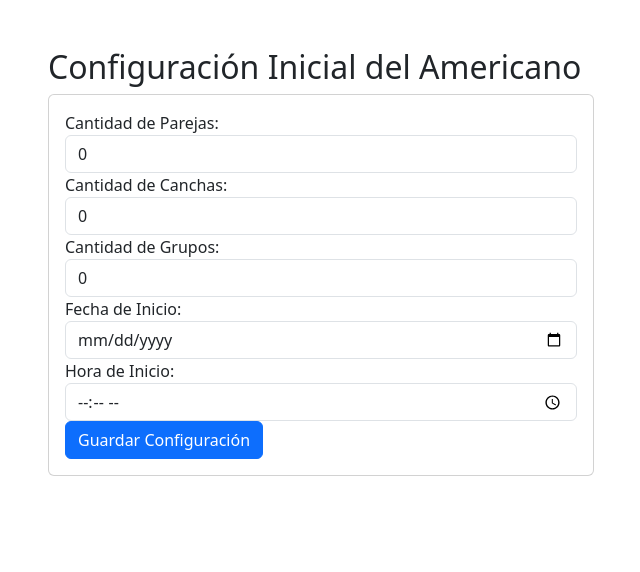
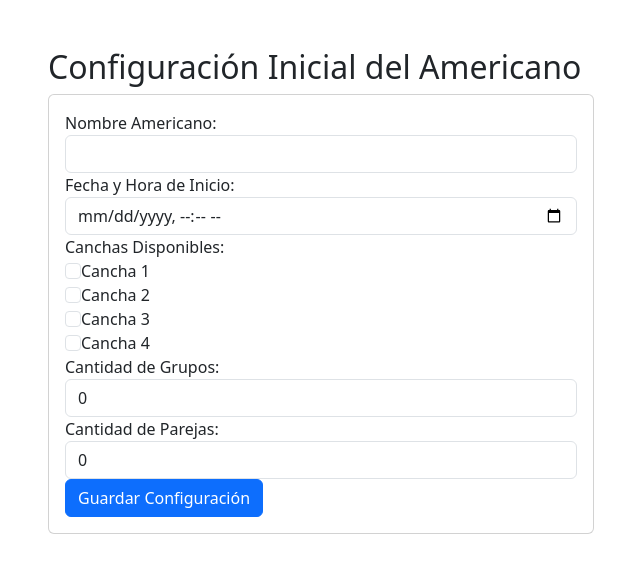
Before and after one commit to njorquera98/WPC-Front, an Angular app: page /fixture in a window 1280 px wide. Shown: the top 572 px of the page, without its empty margins (319-959 px from the left). Built offline with nearby package versions, Linux system fonts and the light colour scheme.

Commit message:
Fix: fixture component
Consume endpoint /pareja, /americano method post

```diff
--- a/src/app/fixture-americano.service.ts
+++ /dev/null
@@ -1,36 +0,0 @@
-import { Injectable } from '@angular/core';
-
-@Injectable({
-  providedIn: 'root'
-})
-export class FixtureAmericanoService {
-  private grupos: any[] = [];
-  private datosTorneo: any = {};
-  private fechaInicioTorneo: string = '';
-
-  constructor() { }
-
-  setGrupos(grupos: any[]) {
-    this.grupos = grupos;
-  }
-
-  getGrupos() {
-    return this.grupos;
-  }
-
-  setDatosTorneo(datos: any) {
-    this.datosTorneo = datos;
-  }
-
-  getDatosTorneo() {
-    return this.datosTorneo;
-  }
-
-  setFechaInicioTorneo(fechaInicio: string) {
-    this.fechaInicioTorneo = fechaInicio;
-  }
-
-  getFechaInicioTorneo() {
-    return this.fechaInicioTorneo;
-  }
-}
--- a/src/app/fixture/fixture.component.html
+++ b/src/app/fixture/fixture.component.html
@@ -1,3 +1,4 @@
+
 <div class="container mt-5">
   <div class="row justify-content-center">
     <div class="col-md-6">
@@ -6,28 +7,34 @@
         <div class="card-body">
           <form (ngSubmit)="onSubmit()">
             <div class="form-group">
-              <label for="cantidadParejas">Cantidad de Parejas:</label>
-              <input type="number" class="form-control" id="cantidadParejas" name="cantidadParejas" [(ngModel)]="cantidadParejas" (change)="onCantidadParejasChange()" placeholder="Ingrese cantidad de parejas">
+              <label for="nombre">Nombre Americano:</label>
+              <input type="text" class="form-control" id="nombre" name="nombre" [(ngModel)]="nombreAmericano" required>
             </div>
             <div class="form-group">
-              <label for="cantidadCanchas">Cantidad de Canchas:</label>
-              <input type="number" class="form-control" id="cantidadCanchas" name="cantidadCanchas" [(ngModel)]="cantidadCanchas" placeholder="Ingrese cantidad de canchas">
+              <label for="fechaInicio">Fecha y Hora de Inicio:</label>
+              <input type="datetime-local" class="form-control" id="fechaInicio" name="fechaInicio" [(ngModel)]="fechaInicio" required>
+            </div>
+
+            <div class="form-group">
+              <label>Canchas Disponibles:</label>
+              <div *ngFor="let cancha of canchas; let i = index">
+                <input class="form-check-input" type="checkbox" [value]="cancha" [id]="'cancha' + i" (change)="onCanchasChange(cancha, $event)">
+                <label class="form-check-label" [for]="'cancha' + i">
+                  {{ cancha }}
+                </label>
+              </div>
             </div>
             <div class="form-group">
               <label for="cantidadGrupos">Cantidad de Grupos:</label>
-              <input type="number" class="form-control" id="cantidadGrupos" name="cantidadGrupos" [(ngModel)]="cantidadGrupos" placeholder="Ingrese cantidad de grupos">
+              <input type="number" class="form-control" id="cantidadGrupos" name="cantidadGrupos" [(ngModel)]="cantidadGrupos" required>
             </div>
             <div class="form-group">
-              <label for="fechaInicio">Fecha de Inicio:</label>
-              <input type="date" class="form-control" id="fechaInicio" name="fechaInicio" [(ngModel)]="fechaInicio">
-            </div>
-            <div class="form-group">
-              <label for="horaInicio">Hora de Inicio:</label>
-              <input type="time" class="form-control" id="horaInicio" name="horaInicio" [(ngModel)]="horaInicio">
+              <label for="cantidadParejas">Cantidad de Parejas:</label>
+              <input type="number" class="form-control" id="cantidadParejas" name="cantidadParejas" [(ngModel)]="cantidadParejas" (change)="onCantidadParejasChange()" required>
             </div>
             <div *ngFor="let pareja of parejas; let i = index" class="form-group">
               <label for="pareja{{i}}">Nombre de la Pareja {{i + 1}}:</label>
-              <input type="text" class="form-control" id="pareja{{i}}" name="pareja{{i}}" [(ngModel)]="pareja.nombre" placeholder="Ingrese nombre de la pareja {{i + 1}}">
+              <input type="text" class="form-control" id="pareja{{i}}" name="pareja{{i}}" [(ngModel)]="pareja.nombre" placeholder="Ingrese nombre de la pareja {{i + 1}}" required>
             </div>
 
             <button type="submit" class="btn btn-primary">Guardar Configuración</button>
--- a/src/app/fixture/fixture.component.ts
+++ b/src/app/fixture/fixture.component.ts
@@ -1,6 +1,7 @@
 import { Component } from '@angular/core';
-import { FixtureAmericanoService } from '../fixture-americano.service';
-import { Router } from '@angular/router';
+import { ParejaService } from '../services/pareja.service';
+import { AmericanoService } from '../services/americano.service';
+import { Pareja } from '../models/pareja.model';
 
 @Component({
   selector: 'app-fixture',
@@ -8,96 +9,60 @@ import { Router } from '@angular/router';
   styleUrls: ['./fixture.component.css']
 })
 export class FixtureComponent {
+  nombreAmericano: string = '';
   cantidadParejas: number = 0;
-  cantidadCanchas: number = 0;
   cantidadGrupos: number = 0;
   fechaInicio: string = '';
-  horaInicio: string = '';
   parejas: { nombre: string }[] = [];
-  grupos: {
-    nombre: string,
-    parejas: { nombre: string }[],
-    partidos: {
-      pareja1: string,
-      pareja2: string,
-      resultado: string,
-      horaPartido: string, // Nueva propiedad: hora del partido
-      numeroCancha: number // Nueva propiedad: número de cancha
-    }[]
-  }[] = [];
+  canchas: string[] = ['Cancha 1', 'Cancha 2', 'Cancha 3', 'Cancha 4'];
+  selectedCanchas: { [key: string]: boolean } = {};
 
-  constructor(
-    private router: Router,
-    private torneoService: FixtureAmericanoService
-  ) { }
+  constructor(private parejaService: ParejaService, private americanoService: AmericanoService) { }
 
   onCantidadParejasChange() {
-    this.parejas = Array.from({ length: this.cantidadParejas }, (_, index) => ({
-      nombre: `Pareja ${index + 1}`
-    }));
-    this.grupos = [];
+    this.parejas = Array(this.cantidadParejas).fill({}).map((_, i) => ({ nombre: '' }));
+  }
+
+  onCanchasChange(cancha: string, event: any) {
+    this.selectedCanchas[cancha] = event.target.checked;
   }
 
   onSubmit() {
-    this.grupos = Array.from({ length: this.cantidadGrupos }, (_, index) => ({
-      nombre: `Grupo ${index + 1}`,
-      parejas: [],
-      partidos: []
-    }));
+    const canchasSeleccionadas = Object.keys(this.selectedCanchas).filter(cancha => this.selectedCanchas[cancha]);
+    const torneo = {
+      nombre: this.nombreAmericano,
+      fechaInicio: this.fechaInicio,
+      cantidadParejas: this.cantidadParejas,
+      canchas: canchasSeleccionadas,
+      cantidadGrupos: this.cantidadGrupos
+    };
 
-    // Mezclar las parejas aleatoriamente
-    const parejasMezcladas = this.shuffleArray(this.parejas);
+    // Crear el torneo primero
+    this.americanoService.nuevoAmericano(this.nombreAmericano, this.fechaInicio).subscribe(
+      response => {
+        console.log('Torneo creado exitosamente', response);
+        const americanoId = response.id; // Obtén el ID del torneo creado
 
-    parejasMezcladas.forEach((pareja, index) => {
-      const groupIndex = index % this.cantidadGrupos;
-      this.grupos[groupIndex].parejas.push(pareja);
-    });
+        // Crear las parejas con la referencia al torneo creado
+        this.parejas.forEach(pareja => {
+          const nuevaPareja: Pareja = { nombre_pareja: pareja.nombre, americano_fk: americanoId };
+          this.parejaService.nuevaPareja(nuevaPareja).subscribe(
+            response => {
+              console.log('Pareja agregada: ', response);
+            },
+            error => {
+              console.error('Error al agregar la pareja', error);
+              // Manejo de errores, si es necesario
+            }
+          );
+        });
 
-    // Generar partidos para cada grupo
-    this.grupos.forEach(grupo => {
-      for (let i = 0; i < grupo.parejas.length; i++) {
-        for (let j = i + 1; j < grupo.parejas.length; j++) {
-          // Aquí asignamos la hora del partido y el número de cancha
-          grupo.partidos.push({
-            pareja1: grupo.parejas[i].nombre,
-            pareja2: grupo.parejas[j].nombre,
-            resultado: '',
-            horaPartido: '', // Debes definir cómo obtendrás esta hora
-            numeroCancha: 0 // Debes definir cómo obtendrás este número
-          });
-        }
+        // Aquí podrías redirigir o realizar otras acciones después de crear el torneo
+      },
+      error => {
+        console.error('Error al crear el torneo', error);
+        // Manejo de errores, si es necesario
       }
-    });
-
-    // Guardar los datos adicionales en el servicio
-    this.torneoService.setDatosTorneo({
-      fechaInicio: this.fechaInicio,
-      horaInicio: this.horaInicio
-    });
-
-    // Guardar los grupos en el servicio
-    this.torneoService.setGrupos(this.grupos);
-
-    // Navegar al componente Americano
-    this.navigateToAmericano();
-  }
-
-  private shuffleArray(array: any[]): any[] {
-    for (let i = array.length - 1; i > 0; i--) {
-      const j = Math.floor(Math.random() * (i + 1));
-      [array[i], array[j]] = [array[j], array[i]];
-    }
-    return array;
-  }
-
-  navigateToAmericano() {
-    this.router.navigate(['/americano']);
-  }
-
-  onResultadoChange(grupoIndex: number, partidoIndex: number, resultado: string) {
-    this.grupos[grupoIndex].partidos[partidoIndex].resultado = resultado;
-
-    // Guardar los grupos en el servicio
-    this.torneoService.setGrupos(this.grupos);
+    );
   }
 }
--- /dev/null
+++ b/src/app/models/pareja.model.ts
@@ -0,0 +1,4 @@
+export interface Pareja {
+  nombre_pareja: string;
+  americano_fk: number;
+}
--- /dev/null
+++ b/src/app/services/americano.service.ts
@@ -0,0 +1,20 @@
+import { HttpClient } from '@angular/common/http';
+import { Injectable } from '@angular/core';
+import { Observable } from 'rxjs';
+
+@Injectable({
+  providedIn: 'root'
+})
+export class AmericanoService {
+  private apiUrl = 'http://localhost:3000/americano';
+
+  constructor(private http: HttpClient) { }
+
+  nuevoAmericano(nombre: string, fecha: string): Observable<any> {
+    const body = {
+      nombre: nombre,
+      fecha: fecha
+    };
+    return this.http.post(this.apiUrl, body);
+  }
+}
--- /dev/null
+++ b/src/app/services/pareja.service.ts
@@ -0,0 +1,17 @@
+import { HttpClient } from '@angular/common/http';
+import { Injectable } from '@angular/core';
+import { Observable } from 'rxjs';
+import { Pareja } from '../models/pareja.model';
+
+@Injectable({
+  providedIn: 'root'
+})
+export class ParejaService {
+  private apiUrl = 'http://localhost:3000/parejas';
+
+  constructor(private http: HttpClient) { }
+
+  nuevaPareja(pareja: Pareja): Observable<any> {
+    return this.http.post(this.apiUrl, pareja);
+  }
+}
```
Also changed, not shown: src/app/app.module.ts (+6 -3 lines), 1 other file (tests, documents, lock files or other folders).
